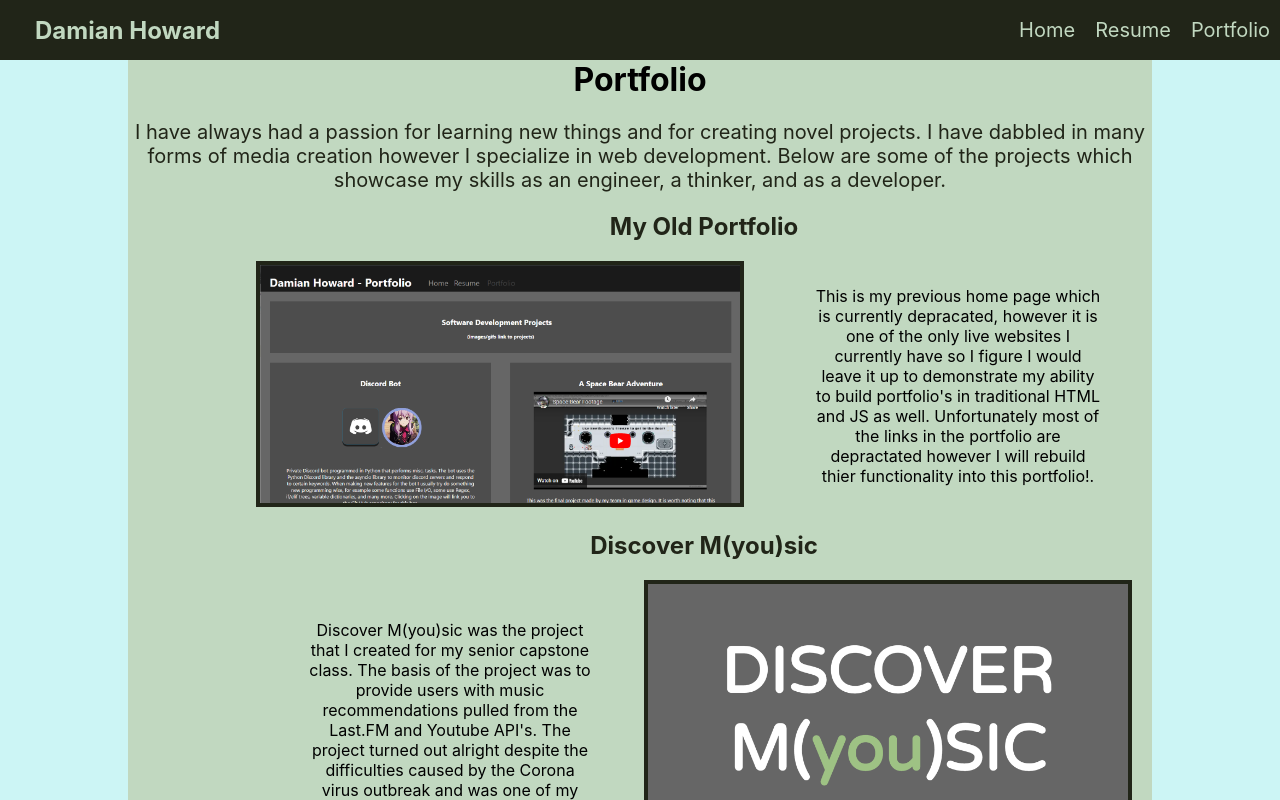
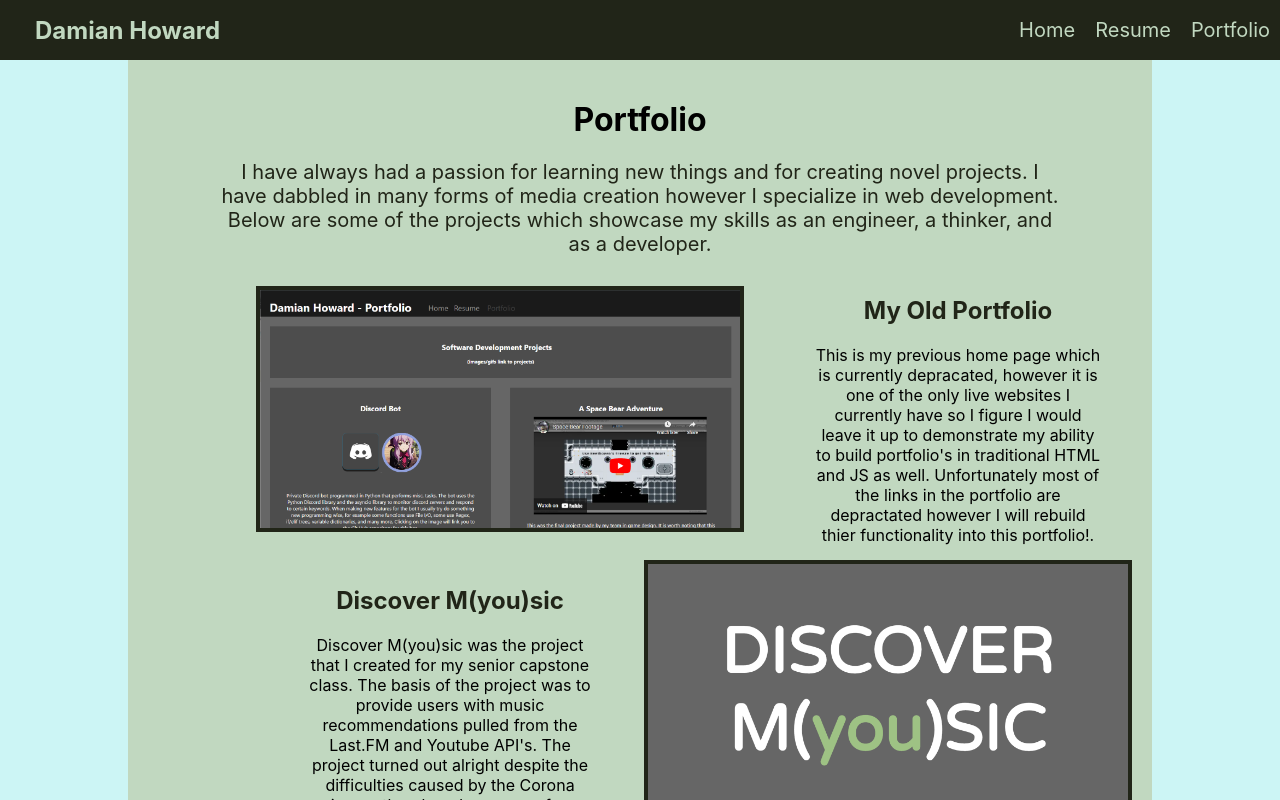
Before and after one commit to daho2353/portfolio2024ts, a React (Create React App) app: page / in a window 1280 px wide. Both pictures are taken after a click on the link "Portfolio". Shown: the top 800 px of the page. Built offline with nearby package versions, Linux system fonts and the light colour scheme.

Commit message:
adjusted css and html to help structure the portfolio

```diff
--- a/src/components/HomePage/HomePage.css
+++ b/src/components/HomePage/HomePage.css
@@ -1,5 +1,6 @@
 .profile-picture {
   border-radius: 50%; /* This makes the image appear as an oval shape */
+  margin-top: 40px;
 }
 
 .homepage-container{
--- a/src/components/PortfolioPage/Portfolio.js
+++ b/src/components/PortfolioPage/Portfolio.js
@@ -4,7 +4,6 @@ import './PortfolioPage.css';
 const Portfolio = ({ header, imageName, imagePlacement, description, link }) => {
   return (
     <div className="portfolio">
-      <h2>{header}</h2>
       <div className="portfolio-content">
         {imagePlacement === 'left' && link !== 'none' && (
           <div className="image-container">
@@ -16,7 +15,10 @@ const Portfolio = ({ header, imageName, imagePlacement, description, link }) =>
             <img src={imageName} alt="Portfolio"  className='portfolio-images'  />
           </div>
         )}
-        <div className="description">{description}</div>
+        <div className="description-container">
+          <h2> {header} </h2>
+          <div className="description">{description}</div>
+        </div>
         {imagePlacement === 'right' && link !== 'none' && (
           <div className="image-container">
             <a href={link}><img src={imageName} alt="Portfolio" className='portfolio-images' /></a>
--- a/src/components/PortfolioPage/PortfolioPage.css
+++ b/src/components/PortfolioPage/PortfolioPage.css
@@ -7,6 +7,7 @@ h1 {
   display: flex;
   justify-content: center;
   align-items: center;
+  padding-top: 40px;
 }
 
 .portfolio {
@@ -19,6 +20,11 @@ h1 {
   .portfolio h2 {
     font-size: 24px;
     font-weight: bold;
+  }
+
+  #portfolio-description{
+    margin-left: 90px;
+    margin-right: 90px;
   }
 
   .portfolio-content {
@@ -46,7 +52,11 @@ h1 {
     margin-right:50px;
   }
 
-  @media (max-width:780px)
+  .description-container{
+    justify-content: space-around;
+  }
+
+  @media (max-width:1070px)
   {
     .portfolio-content {
       display: flex;
--- a/src/components/PortfolioPage/PortfolioPage.js
+++ b/src/components/PortfolioPage/PortfolioPage.js
@@ -17,7 +17,7 @@ const PortfolioPage = () => {
     <div className='portfolio-container'>
       <div className='portfolio'>
             <h1>Portfolio</h1>
-            <p> I have always had a passion for learning new things and for creating novel projects. I have dabbled in many forms of media creation however I specialize in web development. Below are some of the projects which showcase my skills as an engineer, a thinker, and as a developer. </p>
+            <p id = "portfolio-description"> I have always had a passion for learning new things and for creating novel projects. I have dabbled in many forms of media creation however I specialize in web development. Below are some of the projects which showcase my skills as an engineer, a thinker, and as a developer. </p>
             <Portfolio
               header="My Old Portfolio"
               imageName={oldPortfolio}
```
